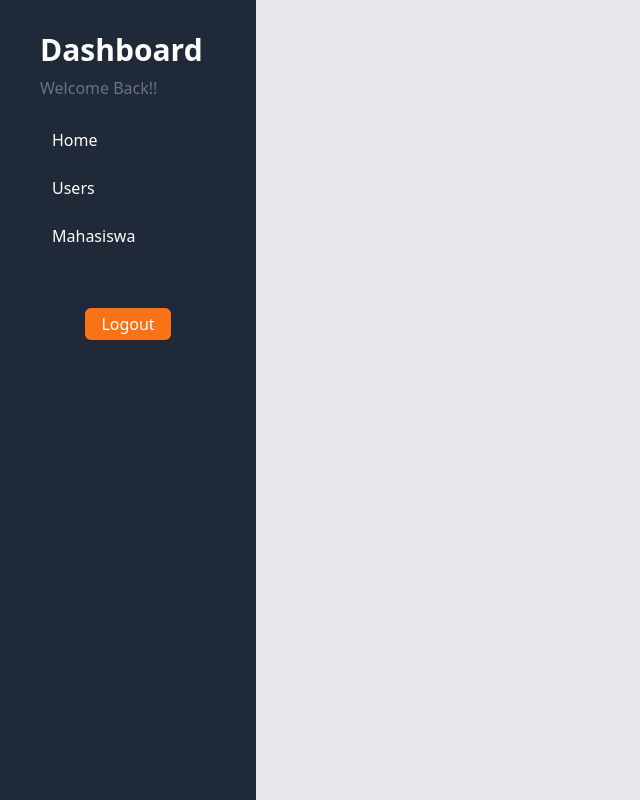
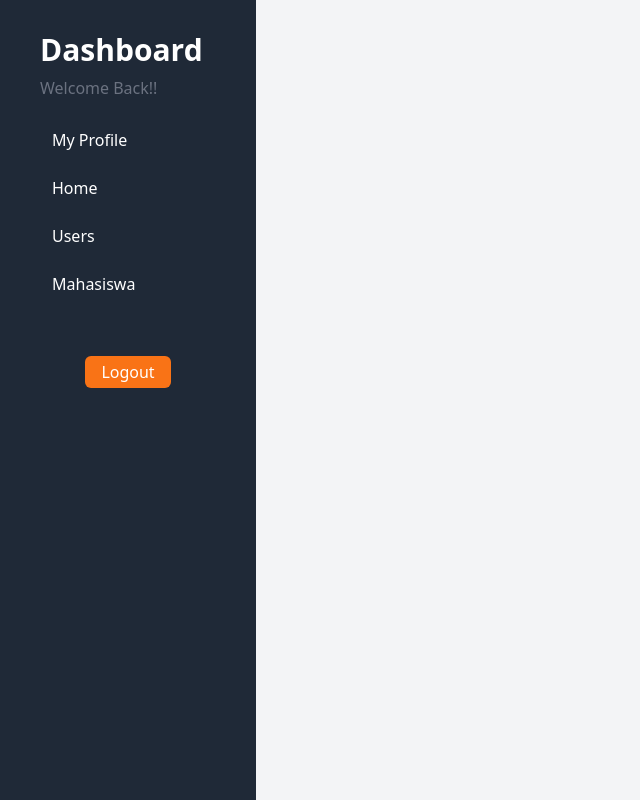
Before and after one commit to maliefrr/ektm, a React (Create React App) app in the folder frontend/: page /dashboard in a window 1280 px wide. Shown: the whole page, without its empty margins (0-640 px from the left). Built offline with nearby package versions, Linux system fonts and the light colour scheme.

Commit message:
add my profile menu to the sidebar

```diff
--- a/frontend/src/pages/Dashboard.jsx
+++ b/frontend/src/pages/Dashboard.jsx
@@ -17,7 +17,7 @@ const Dashboard = () => {
     }
     return (
         <>
-            <div className="flex flex-col h-screen bg-gray-200">
+            <div className="flex flex-col h-screen bg-gray-100">
                 {/* sidebar */}
                 <button className="block md:hidden p-2 text-gray-800 hover:text-gray-700" onClick={() => setMenuOpen(!menuOpen)} style={{position: "absolute",
                                     left: menuOpen ? "250px" : "16px",
@@ -45,6 +45,9 @@ const Dashboard = () => {
                     </div>
                     <ul className="list-none p-0">
                         <li className='py-2 px-6'>
+                            <Link to={"/dashboard"} className="block text-white hover:bg-gray-700 rounded-full py-1 px-3">My Profile</Link>
+                        </li>
+                        <li className='py-2 px-6'>
                             <Link to={"/dashboard"} className="block text-white hover:bg-gray-700 rounded-full py-1 px-3">Home</Link>
                         </li>
                         <li className='py-2 px-6'>
```
